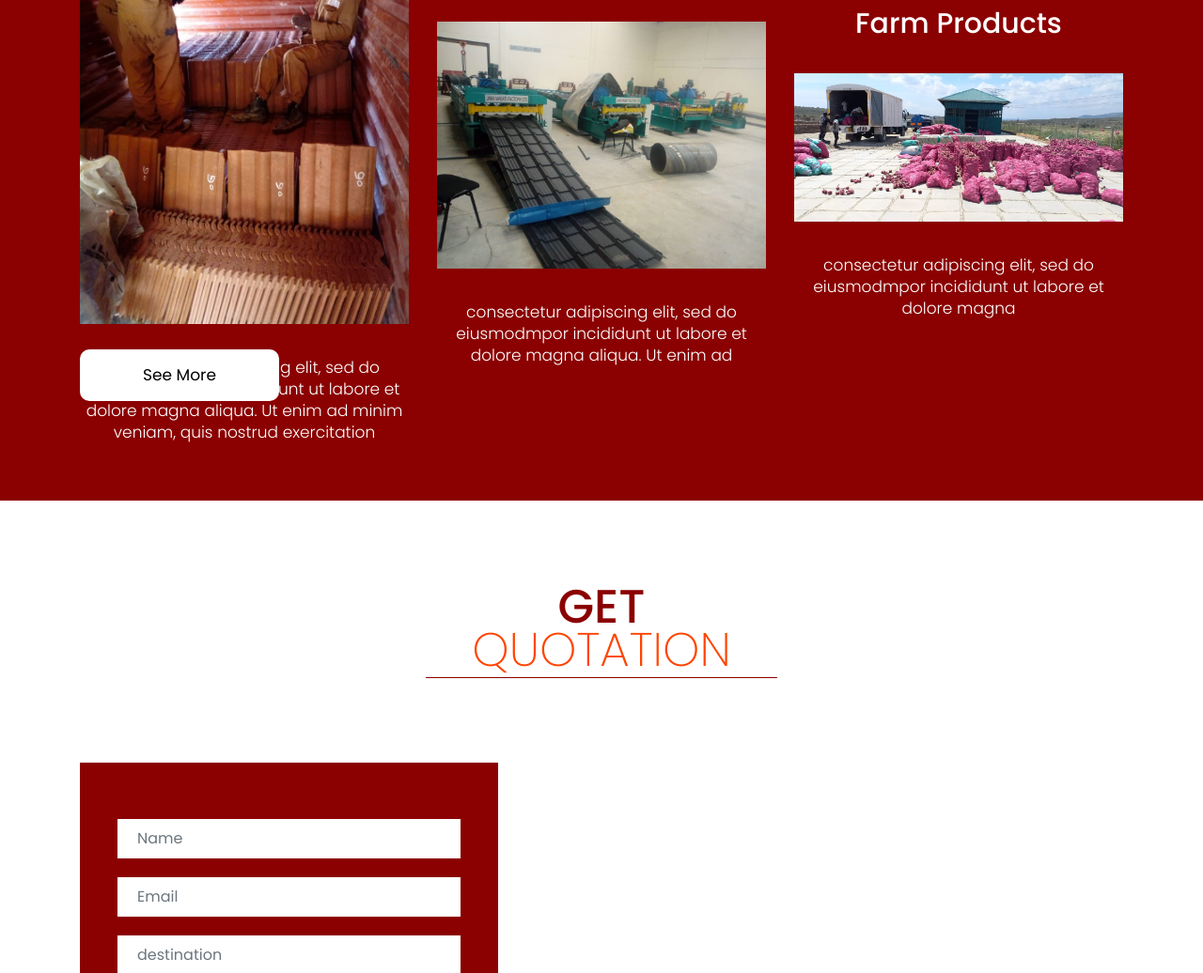
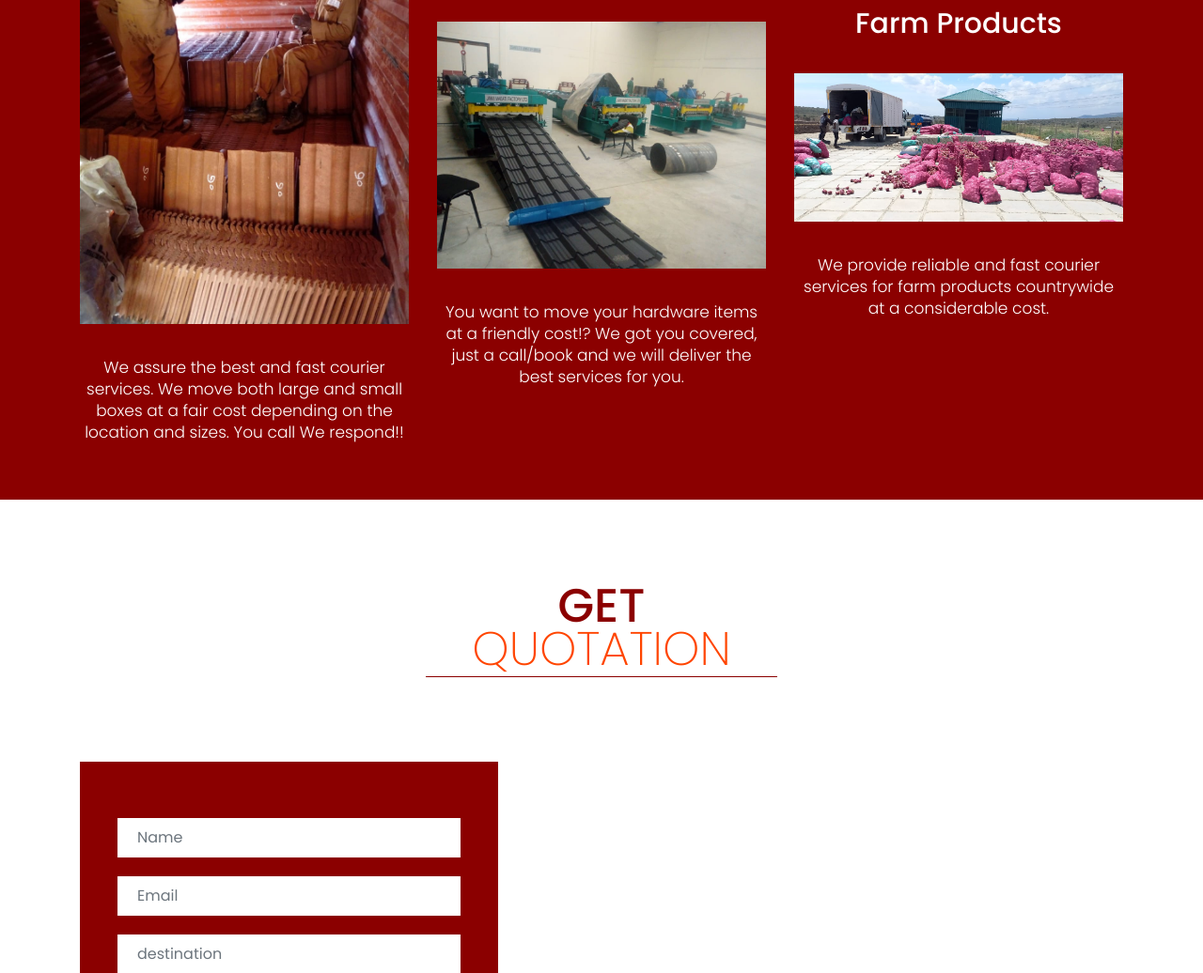
Before and after one commit to TerryWaswa20/geelex, a plain HTML site: page index.html in a window 1280 px wide. Shown: the part 1953-2989 px from the top of the page at 94% size. Drawn offline with nearby package versions, Linux system fonts and the light colour scheme.

Commit message:
Second commit

```diff
--- a/index.html
+++ b/index.html
@@ -195,7 +195,7 @@
                         <div class="offer_box">
                             <h3>Large and Small boxes</h3>
                             <figure><img src="images/boxes2.jpg" alt="img" /></figure>
-                            <p>consectetur adipiscing elit, sed do eiusmod tempor incididunt ut labore et dolore magna aliqua. Ut enim ad minim veniam, quis nostrud exercitation</p>
+                            <p>We assure the best and fast courier services. We move both large and small boxes at a fair cost depending on the location and sizes. You call We respond!! </p>
 
                         </div>
                     </div>
@@ -203,20 +203,20 @@
                         <div class="offer_box">
                             <h3>Hardware and Fragile Items</h3>
                             <figure><img src="images/slider1.jpg" alt="img" /></figure>
-                            <p>consectetur adipiscing elit, sed do eiusmodmpor incididunt ut labore et dolore magna aliqua. Ut enim ad</p>
+                            <p>You want to move your hardware items at a friendly cost!? We got you covered, just a call/book and we will deliver the best services for you.</p>
                         </div>
                     </div>
                     <div class="col-xl-4 col-lg-4 col-md-4 col-sm-12 margin-lkk">
                         <div class="offer_box">
                             <h3>Farm Products</h3>
                             <figure><img src="images/farm3.jpg" alt="img" /></figure>
-                            <p>consectetur adipiscing elit, sed do eiusmodmpor incididunt ut labore et dolore magna</p>
+                            <p>We provide reliable and fast courier services for farm products countrywide at a considerable cost.</p>
                         </div>
                     </div>
 
-                    <div class="col-md-12">
+                   <!-- <div class="col-md-12">
                         <a class="read-more">See More</a>
-                    </div>
+                    </div>-->
                 </div>
             </div>
         </div>
```
